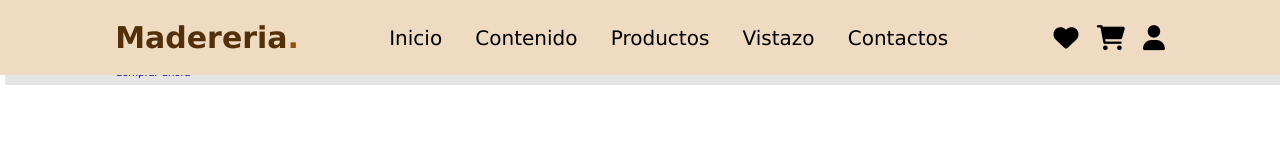
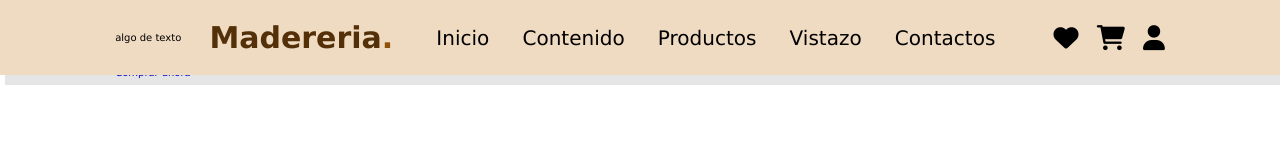
Before and after one commit to Brygney/proyectoI, a plain HTML site: page Index.html in a window 1280 px wide. Drawn offline with Linux system fonts and the light colour scheme.

Commit message:
mas contenido

```diff
--- a/Index.html
+++ b/Index.html
@@ -12,7 +12,7 @@
 <body>
 
 <header>
-
+<p>algo de texto</p>
     <input type="checkbox" name="" id="toggler">
     <label for="toggler" class="fas fa-bars"></label>
 
```
